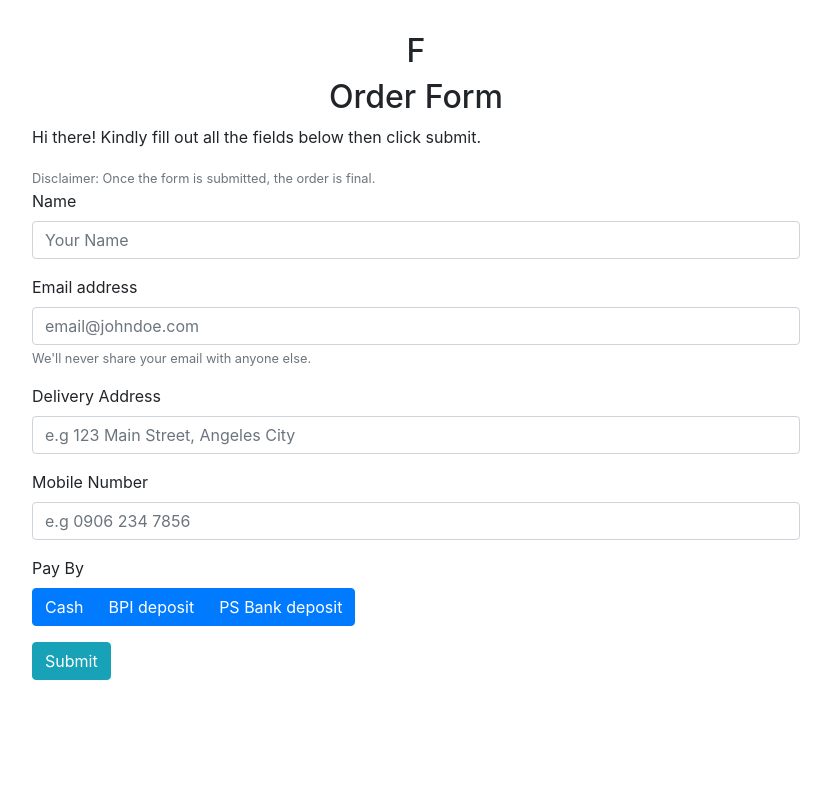
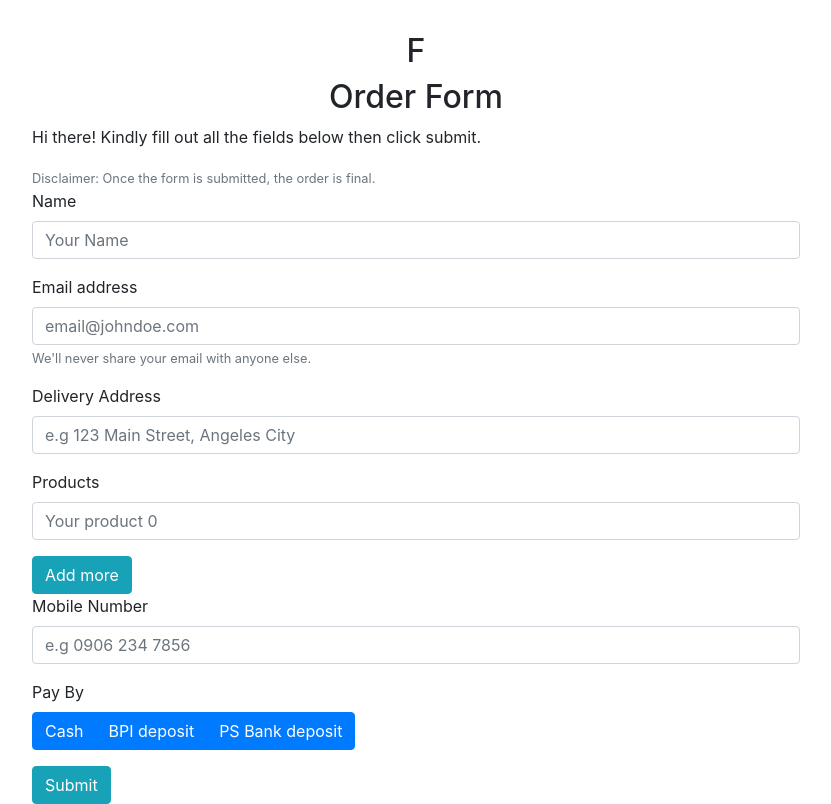
Before and after one commit to shaneenvitug/order-form, a React (Create React App) app: page / in a window 1280 px wide. Shown: the whole page, without its empty margins (224-1055 px from the left). Built offline with nearby package versions, Linux system fonts and the light colour scheme; no server answers.

Commit message:
Add basic functionality of customer being able to add multiple products

```diff
--- a/src/App.js
+++ b/src/App.js
@@ -9,6 +9,7 @@ import { db } from './firebase';
 
 function App() {
   const [modalShow, setModalShow] = React.useState(false);
+  const [numOfProducts, setNumOfProducts] = React.useState(['']);
 
   return (
     <div>
@@ -82,6 +83,22 @@ function App() {
                   />
               </Form.Group>
 
+              <Form.Group controlId="formBasicAddress">
+                <Form.Label>Products</Form.Label>
+                {numOfProducts.map((product, index) => <Form.Control
+                  name={`products-${index}`}
+                  type="text"
+                  placeholder={`Your product ${index}`}
+                  onChange={(value) => {handleChange(value)}}
+                  value={values.products}
+                  />)}
+
+              </Form.Group>
+
+              <Button variant="info" type="button" onClick={() => {
+                setNumOfProducts([{}, {}])
+              }}>Add more</Button>
+
               <Form.Group controlId="formBasicMobile">
                 <Form.Label>Mobile Number</Form.Label>
                 <Form.Control
```
